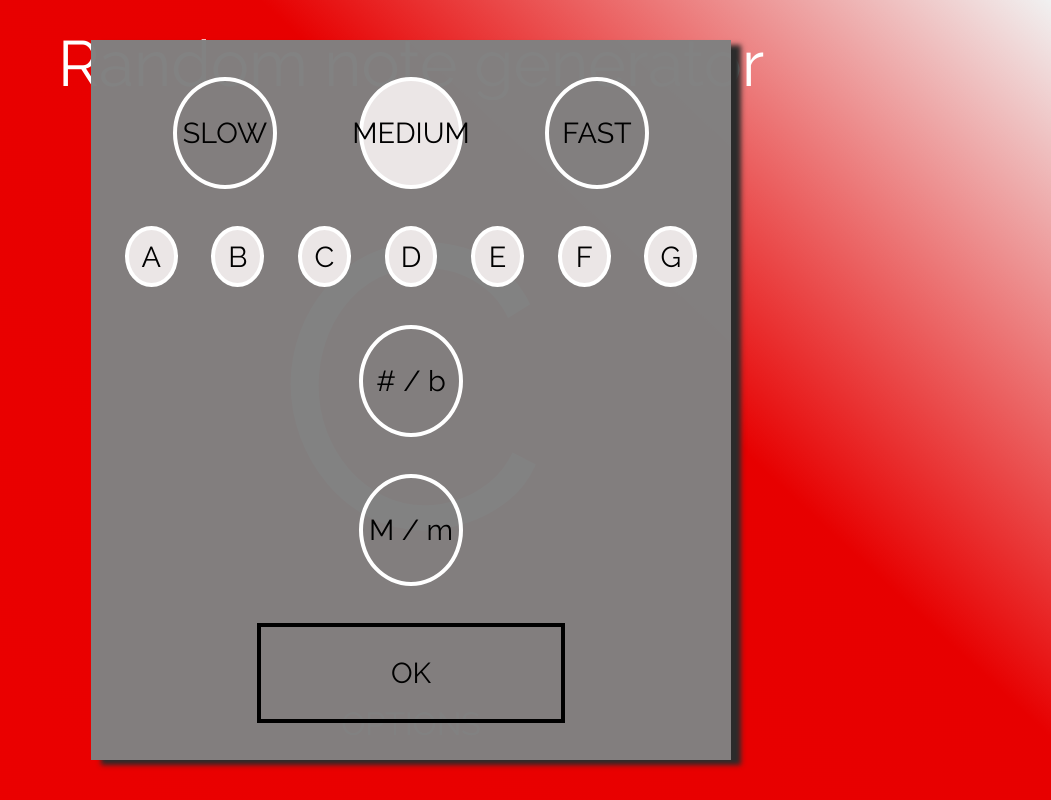
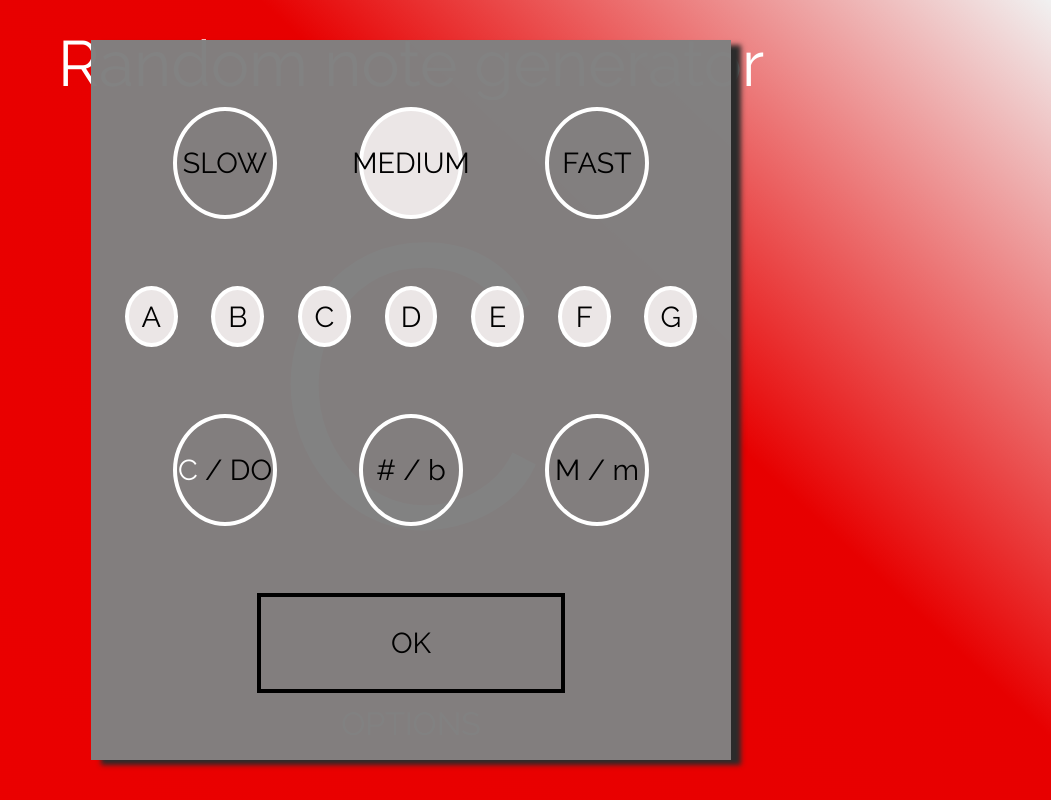
Before and after one commit to Poppe-A/notesGen, a plain HTML site: page index.html in a window 1280 px wide. Both pictures are taken after a click on the element "OPTIONS". Shown: the whole page, without its empty margins (229-1280 px from the left). Drawn offline with Linux system fonts and the light colour scheme.

Commit message:
Language choice

```diff
--- a/index.html
+++ b/index.html
@@ -13,12 +13,20 @@
             <div id="optionsPage" class="hidden">
                 <div id="speedContainer"></div>
                 <div id="notesContainer"></div>
-                <div class ="item" id="alterations">
-                    <p># / b</p>
+                <div id="otherOptions">
+                    <div id="language" class="item">
+                        <p id="US">C </p>
+                        <p>&nbsp;/&nbsp;</p>
+                        <p id="EU"> DO</p>
+                    </div>
+                    <div class ="item" id="alterations">
+                        <p># / b</p>
+                    </div>
+                    <div class ="item" id="quality">
+                        <span><p>M / m</p></span>
+                    </div>
                 </div>
-                <div class ="item" id="quality">
-                    <span><p>M / m</p></span>
-                </div>
+
                 <div id="validButton">
                     <p>OK</p>
                 </div>
--- a/noteGen.js
+++ b/noteGen.js
@@ -4,8 +4,9 @@ const options = {
         {id: "mediumSpeed", name:"medium", speed: 3000, selected: true},
         {id: "fastSpeed", name:"fast", speed: 1500, selected: false}
     ],
-    notes : [{note: "A", selected: true}, {note: "B", selected: true}, {note: "C", selected: true}, {note: "D", selected: true}, {note: "E", selected: true}, {note: "F", selected: true}, {note: "G", selected: true}],
+    notes : [{noteUS: "A", noteEU: "LA", selected: true}, {noteUS: "B", noteEU: "SI", selected: true}, {noteUS: "C", noteEU: "DO",selected: true}, {noteUS: "D", noteEU: "RE", selected: true}, {noteUS: "E", noteEU: "MI", selected: true}, {noteUS: "F", noteEU: "FA", selected: true}, {noteUS: "G", noteEU: "SOL", selected: true}],
     notesToDisplay: [],
+    languageUS: true,
     quality: {selected: false, values: ["m", "M"]},
     alterations: {selected: false, values: ["","#","b"]}
 };
@@ -44,7 +45,7 @@ initDisplay = function() {;
             document.getElementsByClassName("noteItem")[i].classList.add("selected");
         }
     }
-
+    document.getElementById("US").classList.add("langSelected");
     startDisplay();
 };
 
@@ -53,7 +54,7 @@ startDisplay = function() {
     options.notesToDisplay = [];
     options.notes.forEach(note => {
         if(note.selected) {
-            options.notesToDisplay.push(note.note)
+            options.notesToDisplay.push(options.languageUS ? note.noteUS : note.noteEU);
         }
     })
 
@@ -92,6 +93,7 @@ createOptionsPage = function() {
     let notesContainer = document.getElementById("notesContainer");
     let alterations = document.getElementById("alterations");
     let quality = document.getElementById("quality");
+    let language = document.getElementById("language");
 
     // SPEED
     options.speedOptions.forEach((speedElmt) => {
@@ -112,18 +114,21 @@ createOptionsPage = function() {
     //NOTES
     options.notes.forEach((note) => {
         let noteItem = document.createElement("span");
-        noteItem.id = note.note;
+        noteItem.id = note.noteUS;
         noteItem.className = "item noteItem";
         noteItem.addEventListener("click", () => {
             selectNote(noteItem);
         });
 
         let noteText = document.createElement("p");
-        noteText.innerHTML = note.note;
+        noteText.innerHTML = note.noteUS;
 
         noteItem.appendChild(noteText);
         notesContainer.appendChild(noteItem);
     })
+
+    // LANGUAGE
+    language.addEventListener("click", handleLanguage);
 
     //QUALITY
     quality.addEventListener("click", handleQuality);
@@ -163,7 +168,7 @@ selectSpeed = function(item) {
 selectNote = function(item) {
     let notesDisplayedElmts = document.getElementsByClassName("noteItem");
 
-    let noteToSwitch = options.notes.find(note => note.note === item.id);
+    let noteToSwitch = options.notes.find(note => note.noteUS === item.id);
     noteToSwitch.selected = !noteToSwitch.selected;
 
     for(i=0; i < options.notes.length; i++) {
@@ -176,6 +181,18 @@ selectNote = function(item) {
 
 };
 
+handleLanguage = function() {
+    let notesDisplayedElmts = document.getElementsByClassName("noteItem");
+
+    options.languageUS = !options.languageUS;
+    document.getElementById("US").classList.toggle("langSelected");
+    document.getElementById("EU").classList.toggle("langSelected");
+
+    for(i=0; i<notesDisplayedElmts.length; i++) {
+        notesDisplayedElmts[i].innerHTML = options.languageUS ? options.notes[i].noteUS : options.notes[i].noteEU;
+    }
+};
+
 handleAlterations = function() {
     options.alterations.selected = !options.alterations.selected;
     document.getElementById("alterations").classList.toggle("selected");
--- a/style.css
+++ b/style.css
@@ -110,13 +110,16 @@ body {
     width: 7%;
 }
 
-#quality {
+#otherOptions {
+    width: 100%;
     display: flex;
     flex-direction: row;
     justify-content: space-evenly;
 }
 
-
+.langSelected {
+    color: white;
+}
 #validButton {
     width: 300px;
     text-align: center;
```
